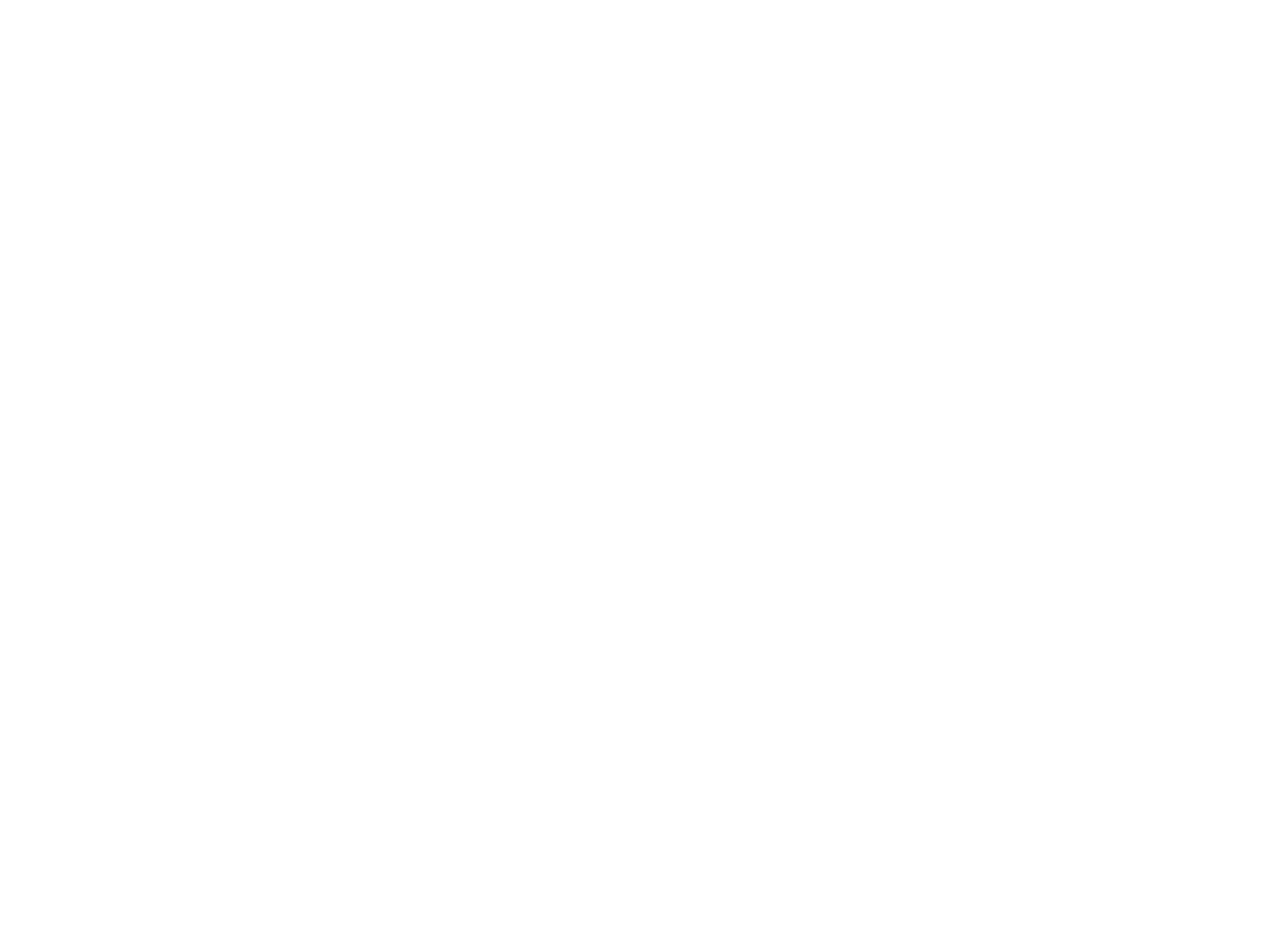
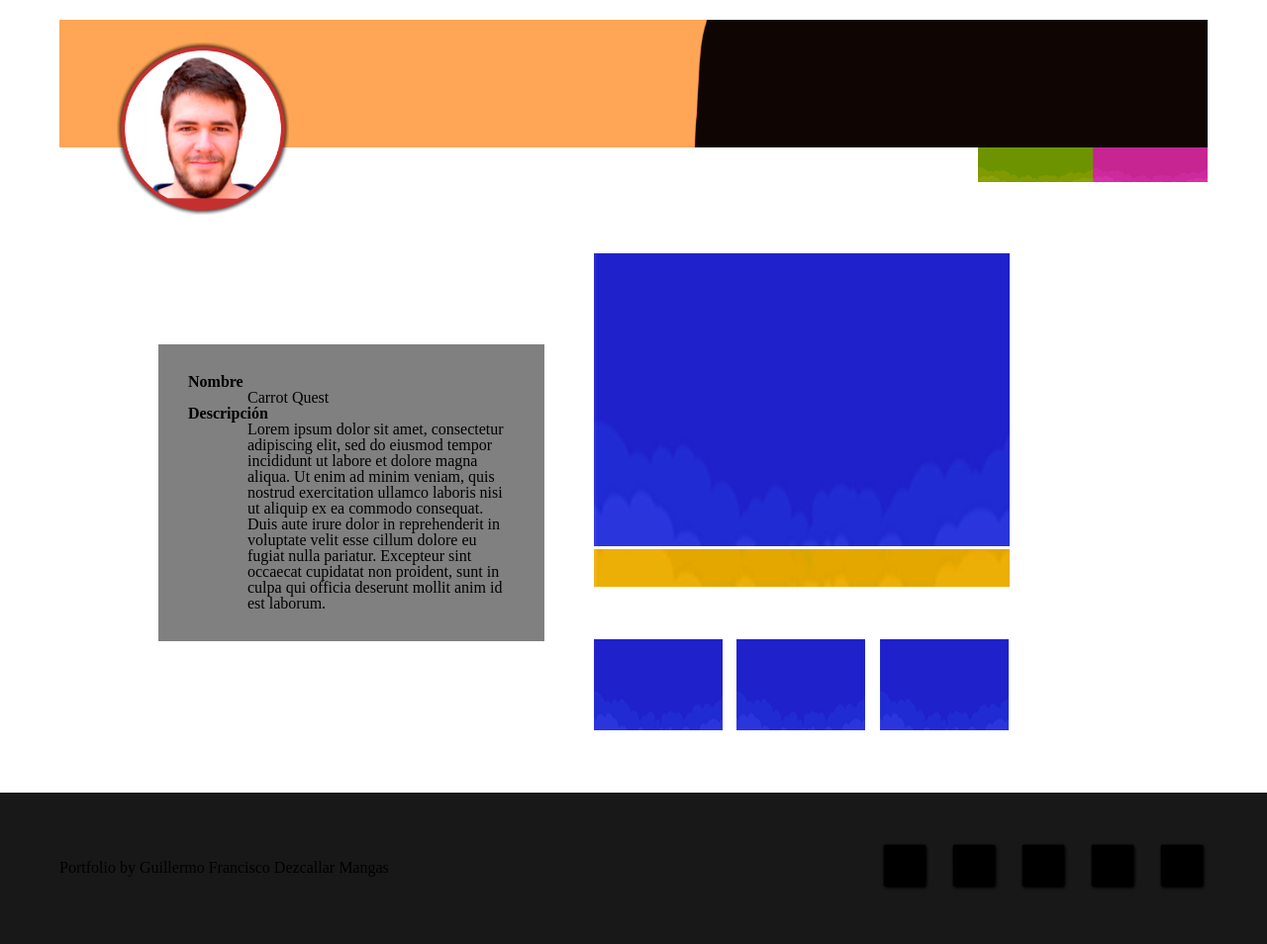
Before and after one commit to GlitchGDM/Portfolio-Web-Guillermo-Dezcallar, a plain HTML site: page carrot-quest/index.html in a window 1280 px wide. Shown: the whole page at 99% size. Before the commit the page ends 800 px from the top, so only its background shows below. Drawn offline with Linux system fonts and the light colour scheme; files that its build step writes are made by us from their sources.

Commit message:
Terminado Carrot Quest. Empezando pulido visual

```diff
--- a/carrot-quest/index.html
+++ b/carrot-quest/index.html
@@ -3,10 +3,66 @@
   <head>
     <meta charset="utf-8">
     <title>Carrot Quest</title>
-    <link rel="stylesheet" href="css/reset.css">
-    <link rel="stylesheet" href="css/style.css">
+    <link rel="stylesheet" href="../css/reset.css">
+    <link rel="stylesheet" href="../css/style.css">
   </head>
   <body>
-
+    <header id="main_header">
+      <div>
+          <img src="../img/example.png" class="main_image">
+          <a href= "../index.html" title="Portfolio"><img src="../img/profile-photo.png" width="250px" height="250px" class="overlay_image"></a>
+      </div>
+      <div class="containerheader">
+        <nav>
+          <ul>
+            <li><a href="../index.html" title="Portfolio"><img src="../img/example-button2.png" class="banner_button_portfolio"></a></li>
+            <li><a href="../cv/index.html" title="CV"><img src="../img/example-button1.png" class="banner_button_cv"></a></li>
+          </ul>
+        </nav>
+      </div>
+    </header>
+   <main id="main_content">
+     <div class="cvdiv">
+        <div class="cvtext">
+          <article>
+            <h1>Nombre</h1>
+              <p>Carrot Quest</p>
+              <h1>Descripción</h1>
+              <p>Lorem ipsum dolor sit amet, consectetur adipiscing elit, sed do eiusmod tempor incididunt ut labore et dolore magna aliqua. Ut enim ad minim veniam, quis nostrud exercitation ullamco laboris nisi ut aliquip ex ea commodo consequat. Duis aute irure dolor in reprehenderit in voluptate velit esse cillum dolore eu fugiat nulla pariatur. Excepteur sint occaecat cupidatat non proident, sunt in culpa qui officia deserunt mollit anim id est laborum.</p>
+            </article>
+          </div>
+        <div class="img_cv">
+          <ul>
+            <li><img src="../img/example_miniature.png" width="420px"></li>
+            <li><img src="../img/example_miniature_button.png" width="420px"></li>
+          </ul>
+          <div class="img_set">
+            <ul>
+              <li><img src="../img/example_miniature.png" width="130px"></li>
+              <li><img src="../img/example_miniature.png" width="130px"></li>
+              <li><img src="../img/example_miniature.png" width="130px"></li>
+            </ul>
+          </div>
+        </div>
+      </div>
+    </main>
+    <footer id="main_footer">
+        <div class="x">
+          <nav>
+            <ul>
+              <li><p>Portfolio by Guillermo Francisco Dezcallar Mangas</p></li>
+            </ul>
+          </nav>
+          <nav>
+            <ul>
+              <li><a href="" target="_blank"><img src="../img/social-icon.png" alt="" width="50px"></a></li>
+              <li><a href="" target="_blank"><img src="../img/social-icon.png" alt="" width="50px"></a></li>
+              <li><a href="" target="_blank"><img src="../img/social-icon.png" alt="" width="50px"></a></li>
+              <li><a href="" target="_blank"><img src="../img/social-icon.png" alt="" width="50px"></a></li>
+              <li><a href="" target="_blank"><img src="../img/social-icon.png" alt="" width="50px"></a></li>
+            </ul>
+          </nav>
+        </div>
+    </footer>
   </body>
 </html>
--- a/css/style.css
+++ b/css/style.css
@@ -83,7 +83,6 @@ h1{
   .main_image{
     position: absolute;
     width: 100%;
-
   }
   .overlay_image{
     position: absolute;
@@ -135,8 +134,6 @@ h1{
     align-items: center;
     margin: 0 auto;
   }
-
-
   .cvdiv{
     display: flex;
     justify-content: space-between;
@@ -158,13 +155,26 @@ h1{
     margin-bottom:30px;
   }
   .img_cv{
+    margin-left: 50px;
     margin-right: 200px;
   }
   .img_cv ul{
     list-style-type: none;
   }
 
+  .img_set{
+    display: flex;
+    justify-content: space-between;
+    align-items: center;
+    margin-top: 50px;
+  }
 
+  .img_set ul {
+    display: grid;
+    justify-content: center;
+    grid-template-columns: repeat(3, 1fr);
+    grid-gap: 0.9rem;
+  }
 
 
 
```
Also changed, not shown: cv/index.html (+3 -3 lines), index.html (+4 -4 lines), img/profile-photo.png (added).
